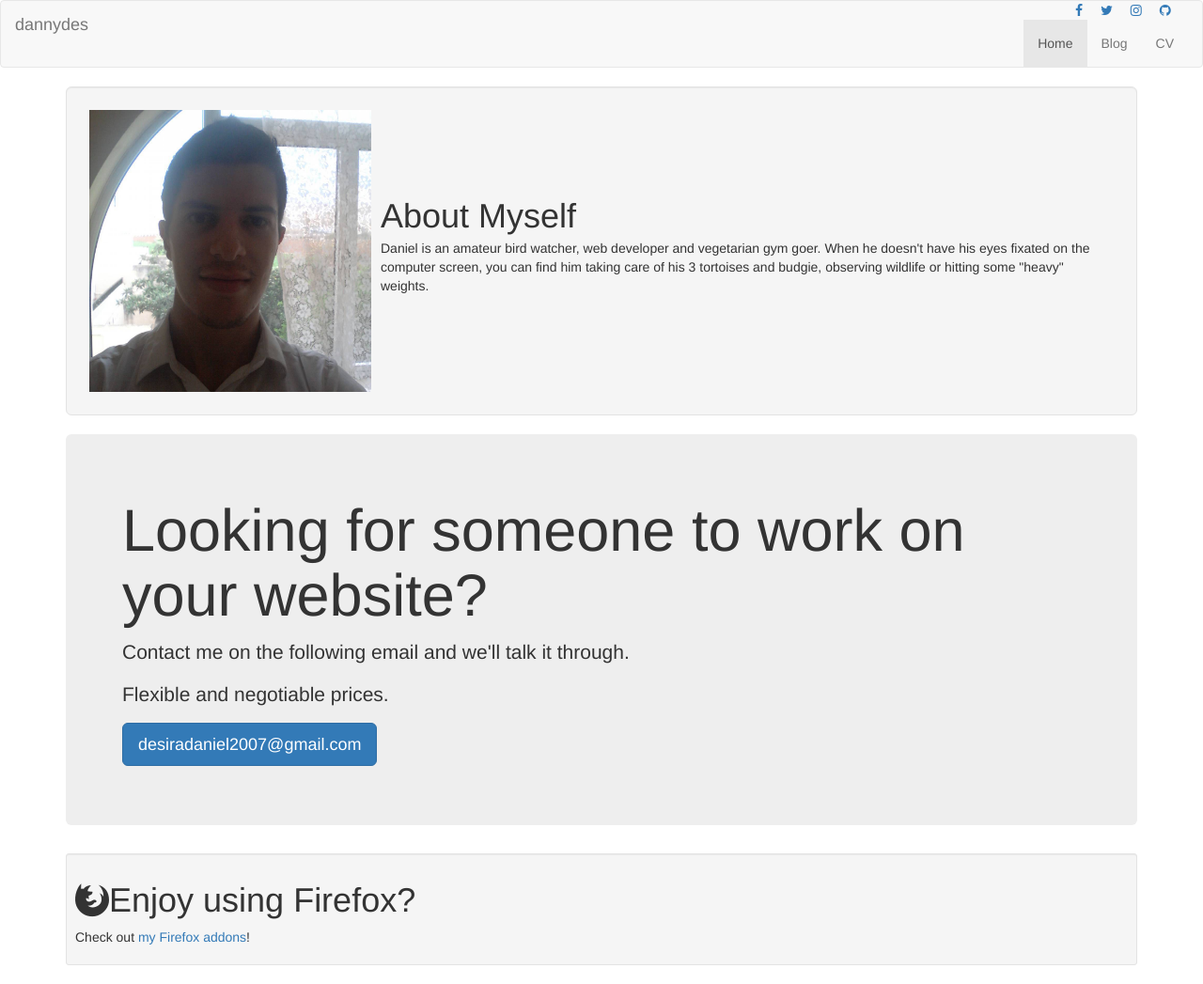
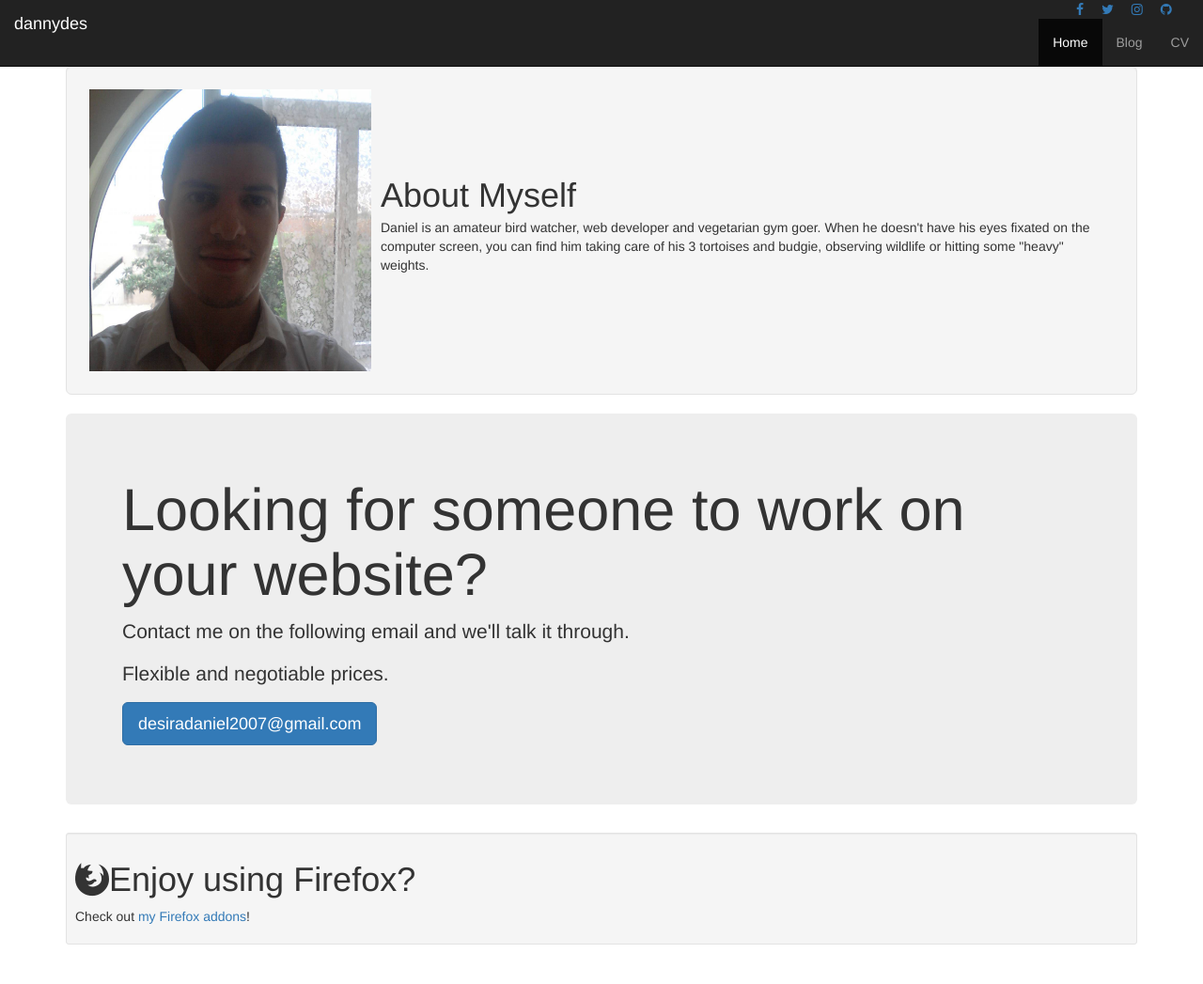
Before and after one commit to dannydes/dannydes.github.io, a Jekyll site: the page built from index.html, in a window 1280 px wide and 1047 px high. Shown: the whole window at 94% size. Built offline with Jekyll 4.4.1, drawn with Linux system fonts in a browser that asks for light colours; nearby versions of some CDN libraries.

Commit message:
menu revamp

```diff
--- a/_includes/header.html
+++ b/_includes/header.html
@@ -10,7 +10,7 @@
 		<title>{{ page.title }}</title>
 	</head>
 	<body>
-		<nav class="navbar navbar-default">
+		<nav class="navbar navbar-default navbar-fixed-top navbar-inverse">
 			<div class="container-fluid">
 				<div class="navbar-header">
 					<button type="button" class="navbar-toggle collapsed" data-toggle="collapse" data-target="#main-menu" aria-expanded="false">
--- a/css/style.css
+++ b/css/style.css
@@ -1,9 +1,9 @@
+body { padding-top: 70px; }
+
 .social-buttons {
 	margin-left: auto;
 	margin-right: 0;
 	width: 120px;
 }
 
-.social-buttons > a {
-	margin-right: 15px;
-}
+.social-buttons > a { margin-right: 15px; }
```
